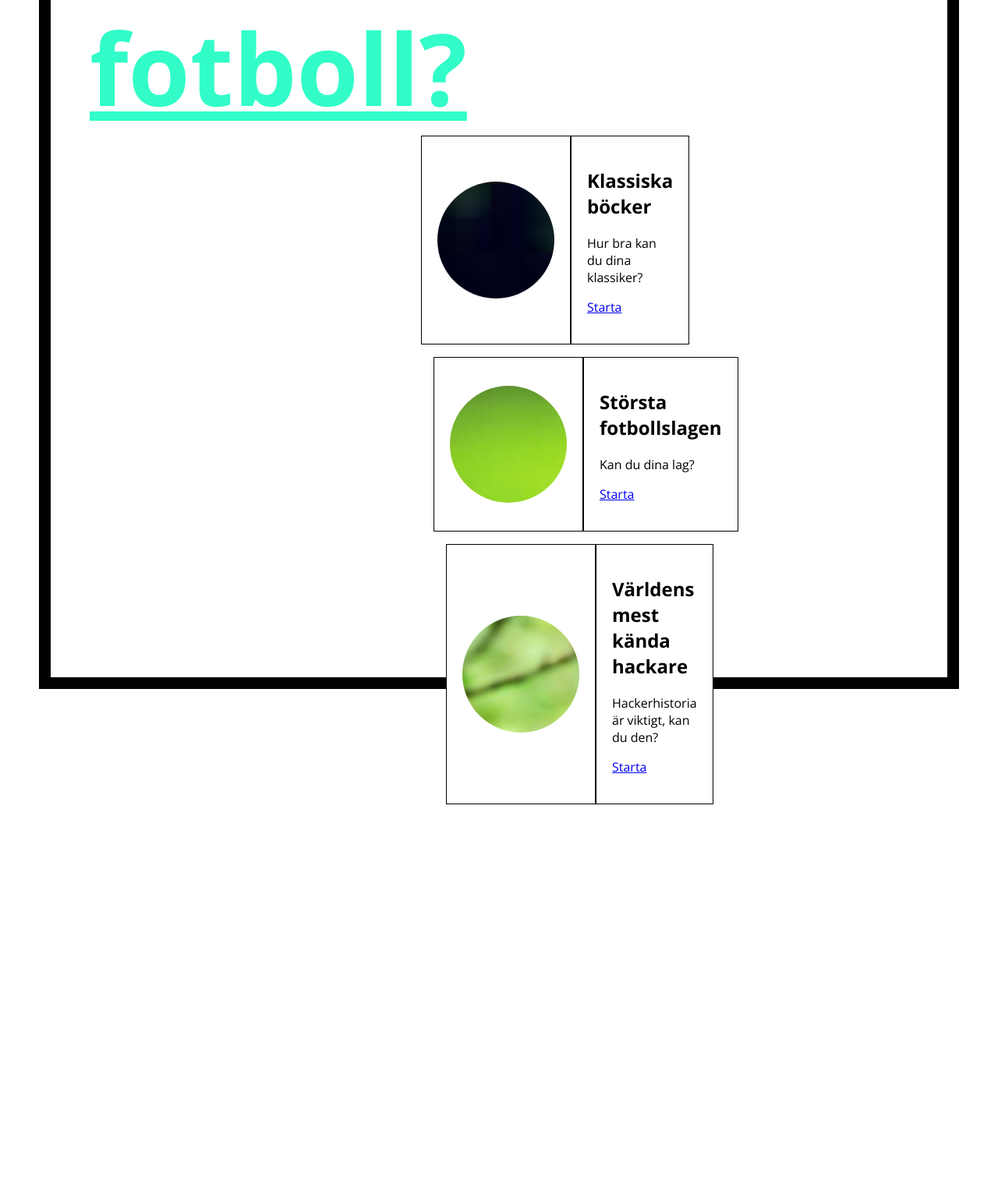
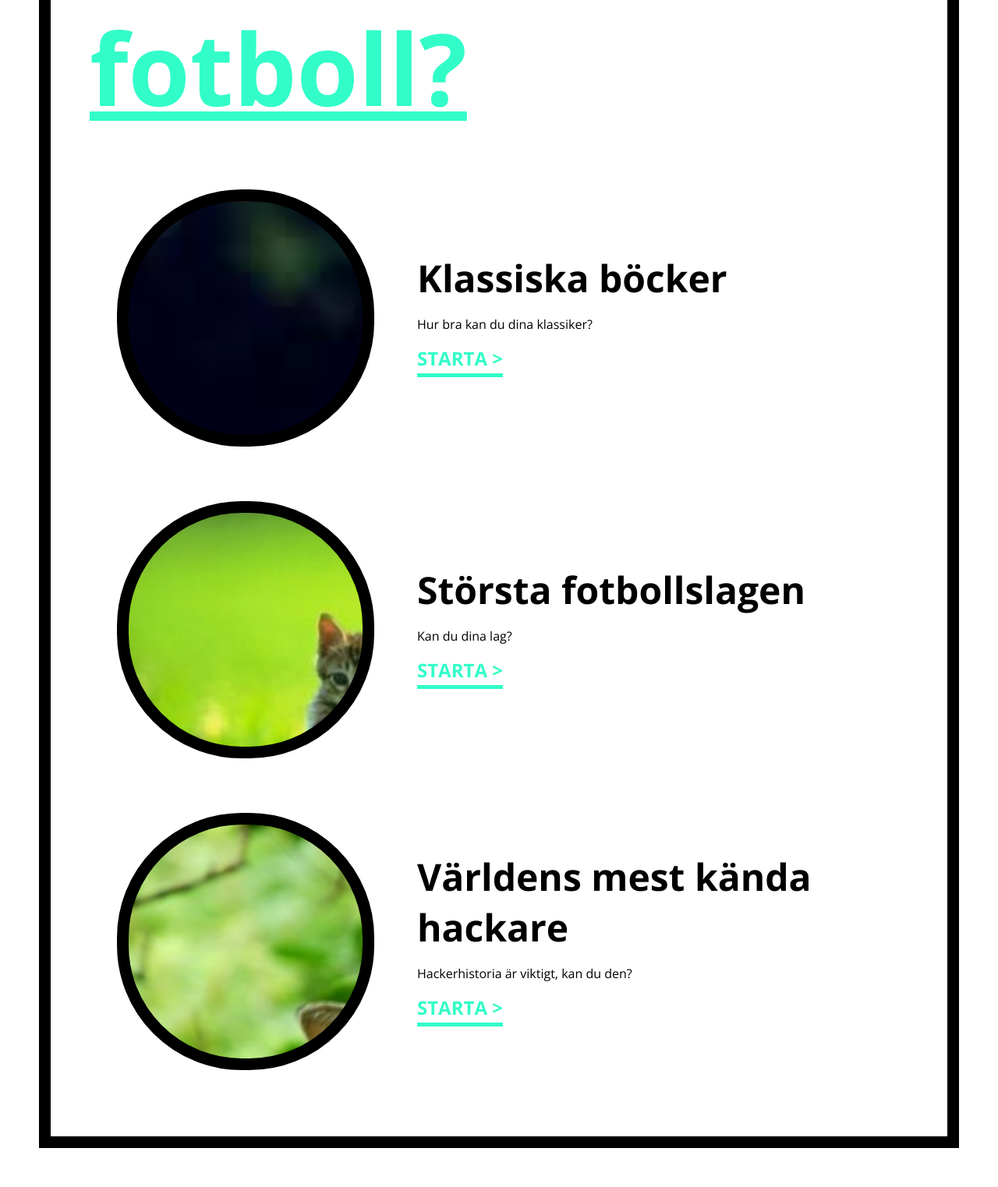
Before and after one commit to HannaPettersson/quizsite, a Django app: page / in a window 1280 px wide. Shown: the part 520-2043 px from the top of the page at 78% size. Before the commit the page ends 1552 px from the top, so only its background shows below. Run offline with Django 3.2, Linux system fonts and the light colour scheme.

Commit message:
Styling of quizzes on index

```diff
--- a/quiz/templates/quiz/index.html
+++ b/quiz/templates/quiz/index.html
@@ -10,12 +10,13 @@
 	<body>
 
 	<div class="border">
-		<h1>Testa dig. Hur mycket kan du om</h1><div class="rotating_text">fotboll?</div>
-
+		<div class="header">
+			<h1>Testa dig. Hur mycket kan du om</h1><div class="rotating_text">fotboll?</div>
+		</div>
 
 	<div class="container">
 					{% for quiz_slug, quiz in quizzes.items %}
-						<div class="box">
+
 							<div class="row">
 								<div class="column">
 									<div style="background-image: url('/static/{{quiz.image}}')" class="circular"></div>
@@ -23,12 +24,11 @@
 								<div class="column">
 									<h2>{{quiz.name}}</h2>
 									<p>{{quiz.description}}</p>
-									<p><a href="{% url "quiz_page" quiz_slug %}">Starta</a></p>
+									<p><a href="{% url "quiz_page" quiz_slug %}">Starta > </a></p>
 								</div>
 							</div>
 							{% endfor %}
 
-						</div>
 	</div>
 	</div>
 
--- a/static/style.css
+++ b/static/style.css
@@ -3,6 +3,16 @@ font-size: 8em;
 margin: 0px;
 font-weight: 700;
 line-height: 1.1;
+}
+
+h2 {
+font-size: 3em;
+margin: 0px;
+}
+
+p{
+font-weight: 400;
+font-size: 1em;
 }
 
 html, body, .container{
@@ -15,6 +25,23 @@ html, body, .container{
 
 }
 
+a {
+	text-transform: uppercase;
+  	color: #32fdc8;
+  	font-weight: 700;
+  	font-size: 1.5em;
+  /* text-decoration: underline; */
+  	border-bottom: 5px solid #32fdc8;
+  	padding-bottom: 3px;
+  	text-decoration: none;
+  	text-align: right;
+
+}
+
+.header {
+	margin-bottom: 100px;
+}
+
 .rotating_text {
 	color: #32fdc8;
 	font-size: 8em;
@@ -22,11 +49,13 @@ html, body, .container{
 	font-weight: 700;
 	line-height: 1.1;
 	text-decoration: underline;
+
 }
 
 .container {
 	display:table;
-	margin: 0 auto;
+	margin-top: 50px;
+	/*margin: 0 auto;
 	/*background-color: blue;*/
 }
 
@@ -38,7 +67,7 @@ html, body, .container{
 .column {
 	display: table-cell;
 	vertical-align: middle;
-	border: 1px solid;
+	/*border: 1px solid;*/
 	padding: 20px;
 	background-color: white;
 
@@ -60,11 +89,13 @@ margin: 0 auto;
 }
 
 .circular {
-	width: 150px;
-	height: 150px;
-	border-radius: 100px;
-	-webkit-border-radius: 100px;
-	-moz-border-radius: 100px;
+	width: 300px;
+	height: 300px;
+	border: 15px solid;
+	border-radius: 160px;
+	-webkit-border-radius: 160px;
+	-moz-border-radius: 160px;
+	margin:15px;
 	/*background: url(http://placekitten.com/g/200/300) no-repeat;*/
 	}
 .box {
```
